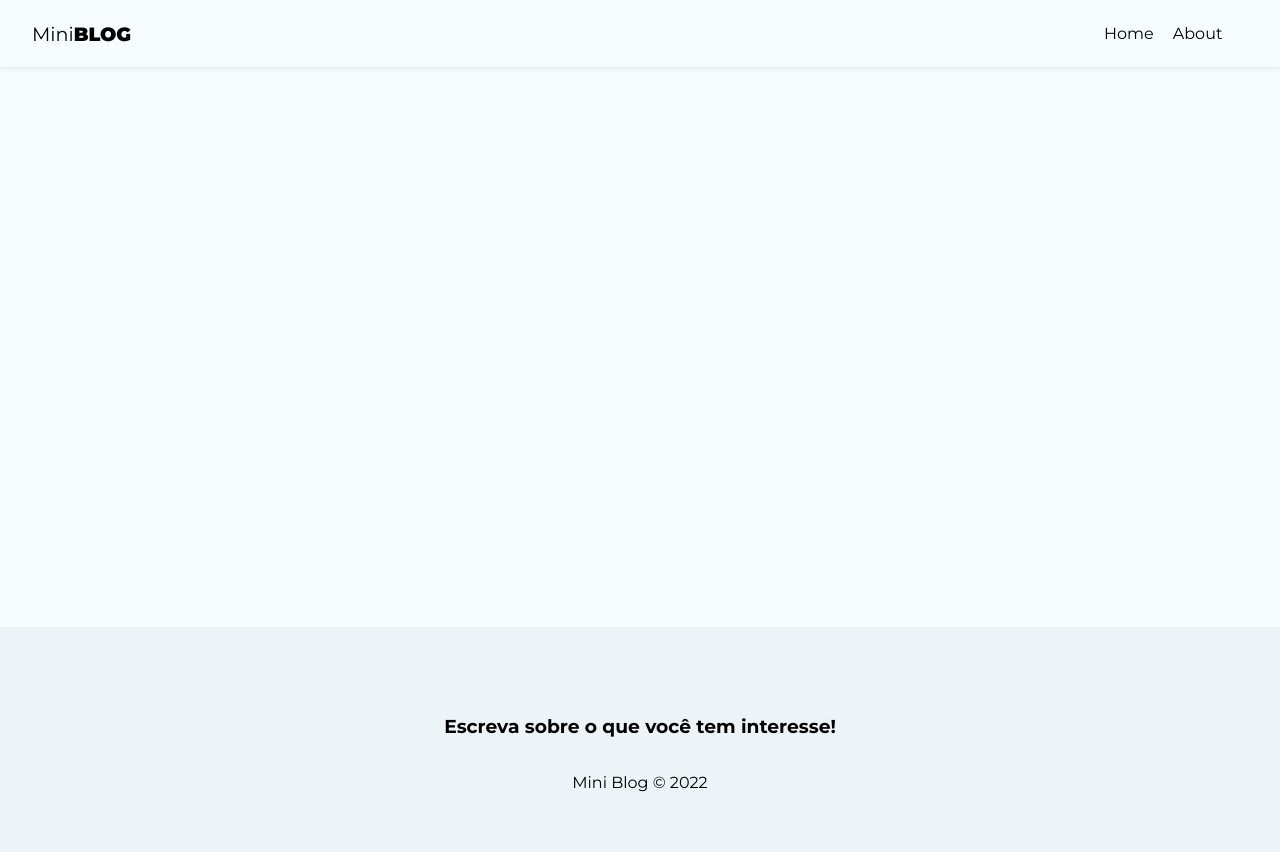
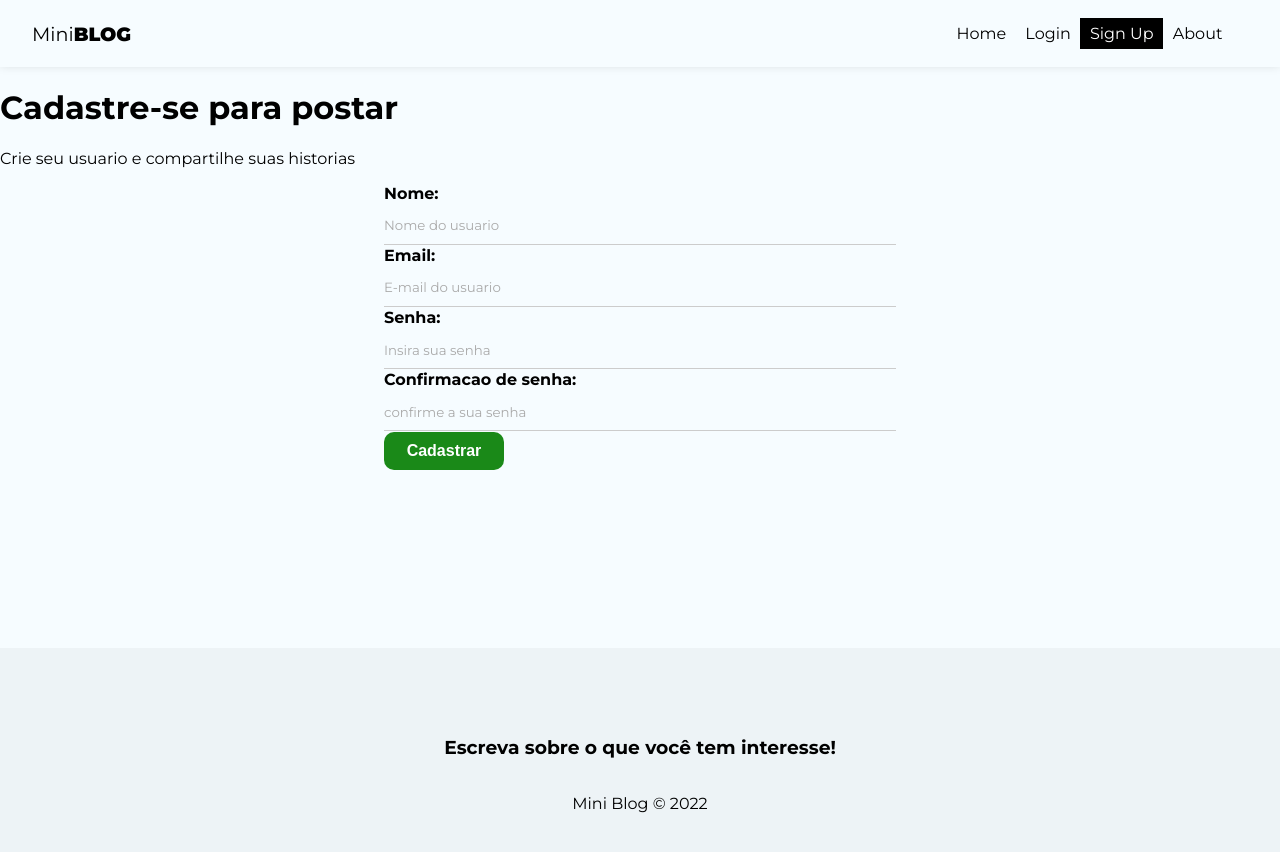
Before and after one commit to dev-valeria/blog-react, a React (Create React App) app in the folder miniblog/: page /register in a window 1280 px wide. Shown: the top 852 px of the page. Built offline with nearby package versions, Linux system fonts and the light colour scheme.

Commit message:
feat: configure routes for login and sign up pages, add login and sign up links to Navbar, implement sign up form with initial structure and basic styling, apply global CSS for consistent UI across components

```diff
--- a/miniblog/src/App.js
+++ b/miniblog/src/App.js
@@ -7,6 +7,8 @@ import Home from './pages/Home/home';
 import About from './pages/About/About';
 import Footer from './components/Footer';
 import Navbar from './components/Navbar';
+import Login from './pages/Login/Login';
+import Register from './pages/Register/Register';
 
 function App() {
   return (
@@ -17,6 +19,8 @@ function App() {
           <Routes>
             <Route path='/' element={<Home />} />
             <Route path='/about' element={<About />} />
+             <Route path='/login' element={<Login />} />
+            <Route path='/register' element={<Register />} />
           </Routes>
         </div>
         <Footer />
--- a/miniblog/src/components/Navbar.js
+++ b/miniblog/src/components/Navbar.js
@@ -14,6 +14,16 @@ const Navbar = () => {
             Home
           </NavLink>
         </li>
+         <li>
+          <NavLink to="/login" className={({ isActive }) => (isActive ? styles.active : undefined)}>
+            Login
+          </NavLink>
+        </li>
+         <li>
+          <NavLink to="/register" className={({ isActive }) => (isActive ? styles.active : undefined)}>
+            Sign Up
+          </NavLink>
+        </li>
         <li>
           <NavLink to="/about" className={({ isActive }) => (isActive ? styles.active : undefined)}>
             About
--- a/miniblog/src/index.css
+++ b/miniblog/src/index.css
@@ -10,6 +10,7 @@ input::placeholder,
 textarea::placeholder{
   font-family: "Montserrat",
     sans-serif;
+    color: #aaa;
 }
 
 input:focus,
@@ -32,3 +33,84 @@ a:hover,
 nav button:hover {
   color: #bbb;
 }
+
+/* form styles */
+form {
+  max-width: 40%;
+  margin: 0 auto;
+
+}
+
+label {
+  display: flex;
+  flex-direction: column;
+  margin-bottom: 1px;
+}
+
+label span {
+  margin-bottom: .3em;
+  font-weight: bold;
+  text-align: left;
+
+}
+
+input,
+textarea {
+  box-sizing: border-box;
+  border: none;
+  border-bottom: 1px solid #CCC;
+  padding: .8em 0;
+  background-color: transparent;
+}
+
+.btn {
+  background-color: #1a8918;
+  color: #fff;
+  text-align: center;
+  cursor: pointer;
+  border-radius: 10px;
+  width: 120px;
+  font-weight: bold;
+  border: none;
+  padding: 10px 15px;
+  font-size: 1em;
+}
+
+.btn.btn-dark {
+  background-color: #000;
+  border-radius: 0;
+}
+
+.btn.btn-outline {
+  background-color: transparent;
+  border-radius: 0;
+  color: #000;
+  border: 1px solid #000;
+  padding: 7px 30px;
+}
+
+.btn:hover {
+  background-color: #0F730c;
+  color: #FFF;
+}
+
+.btn.btn.btn-outline:hover {
+  background-color: #000;
+}
+
+.btn.btn-danger:hover {
+background-color: #DC3545;
+}
+
+button[disabled] {
+  background-color: #aaa;
+}
+
+.container .error {
+  color: #721C24;
+  background-color: #F8D7DA;
+  border: 1px solid #F5c6cb;
+  padding: 5px;
+  border-radius: 5px;
+
+}
--- /dev/null
+++ b/miniblog/src/pages/Login/Login.js
@@ -0,0 +1,11 @@
+
+//CSS
+import styles from './Login.module.css'
+const Login = () => {
+  return (
+    <div>
+      <h2>Login</h2></div>
+  )
+}
+
+export default Login
--- /dev/null
+++ b/miniblog/src/pages/Register/Register.js
@@ -0,0 +1,34 @@
+//CSS
+import styles from './Register.module.css';
+
+import { useState, useEffect } from 'react'
+
+const Register = () => {
+  return (
+    <div>
+      <h1>Cadastre-se para postar</h1>
+      <p>Crie seu usuario e compartilhe suas historias</p>
+      <form>
+        <label>
+          <span>Nome: </span>
+          <input type="text" name='displayName' required placeholder='Nome do usuario' />
+        </label>
+         <label>
+          <span>Email: </span>
+          <input type="email" name='email' required placeholder='E-mail do usuario' />
+        </label>
+        <label>
+          <span>Senha: </span>
+          <input type="password" name='password' required placeholder='Insira sua senha' />
+        </label>
+        <label>
+          <span>Confirmacao de senha: </span>
+          <input type="ConfirmPassword" name='ConfirmPassword' required placeholder='confirme a sua senha' />
+        </label>
+        <button className='btn'>Cadastrar</button>
+      </form>
+      </div>
+  )
+}
+
+export default Register
--- /dev/null
+++ b/miniblog/src/pages/Register/Register.module.css
@@ -0,0 +1,6 @@
+.register {
+  text-align: center;
+}
+.register p {
+  color: #aaa;
+}
```
Also changed, not shown: miniblog/src/pages/Login/Login.module.css (added).
